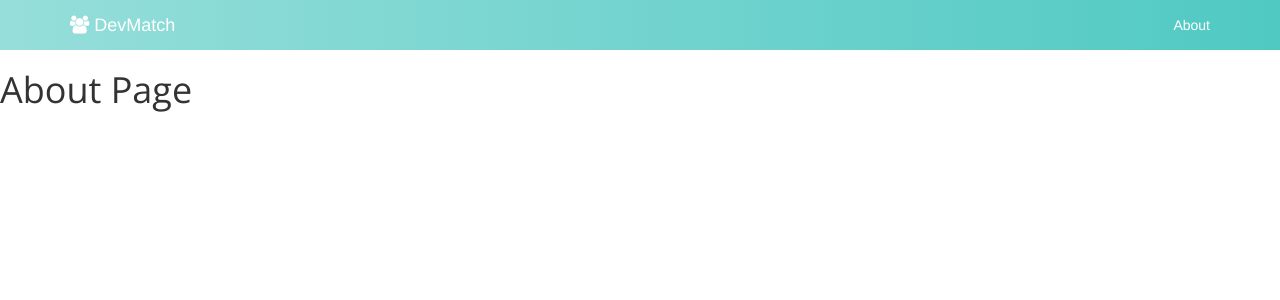
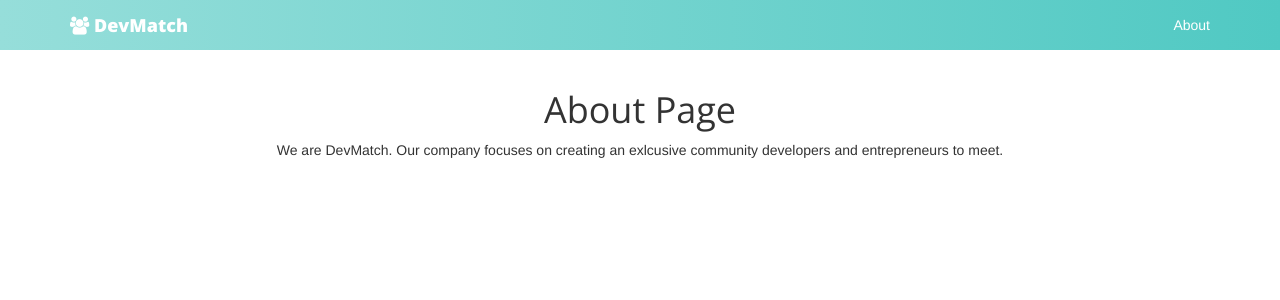
Before and after one commit to ognjenMarinkovic/upskill_saas_tutorial, a Rails app: page /about in a window 1280 px wide. Shown: the top 300 px of the page. Run offline with Rails 7, Linux system fonts and the light colour scheme; style sheets or scripts are compiled from the project's sources; some libraries are stand-ins or nearby versions.

Commit message:
Changed font on logo and About page text

```diff
--- a/app/assets/stylesheets/application.css.scss
+++ b/app/assets/stylesheets/application.css.scss
@@ -33,14 +33,18 @@ h1,h2,h3{
 }
 //Nav Styles
 
-.navbar-toggle {
 
-}
 
 .navbar {
 
     border:none;
 }
+
+.navbar-brand {
+    font-family: 'Open Sans', sans-serif;
+    font-weight: 800;
+}
+
 .navbar-default .navbar-brand,
 .navbar-default .navbar-nav > li > a {
      color: white;
--- a/app/views/pages/about.html.erb
+++ b/app/views/pages/about.html.erb
@@ -1 +1,6 @@
-<h1>About Page</h1>
+<div class="container text-center">
+    <h1>About Page</h1>
+    <p>We are DevMatch. Our company focuses on creating an exlcusive community
+    developers and entrepreneurs to meet.
+    </p>
+</div>
```
